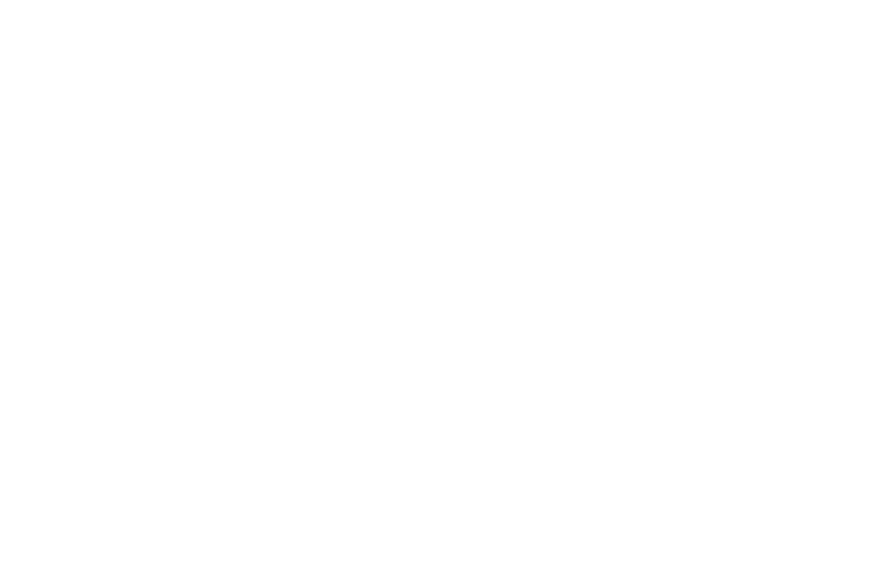
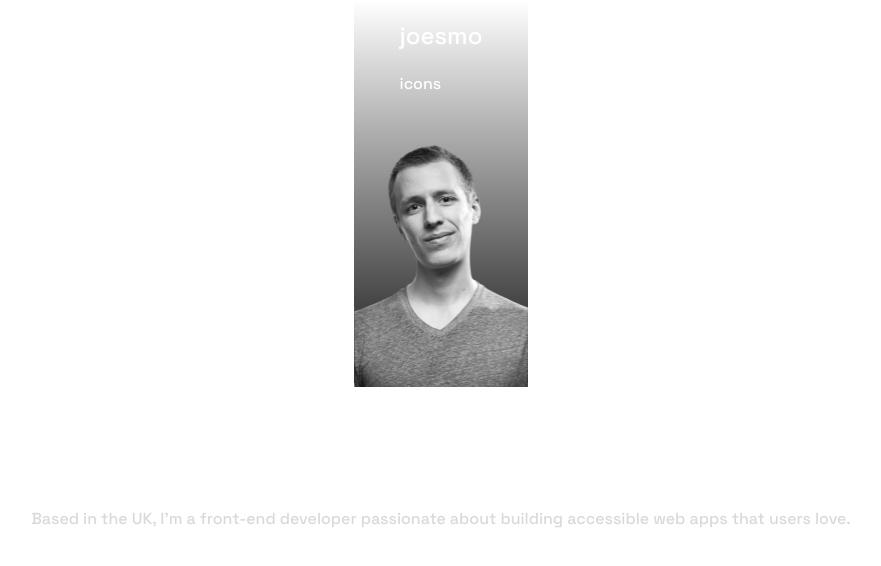
Before and after one commit to jmosesessel/joesmo-portfolio, a React (Vite) app: page / in a window 1280 px wide. Shown: the top 566 px of the page, without its empty margins (199-1080 px from the left). Built offline with nearby package versions, Linux system fonts and the light colour scheme.

Commit message:
header phasse 1

```diff
--- a/index.html
+++ b/index.html
@@ -12,8 +12,8 @@
 		/>
 		<title>Joseph Essel Moses - portfolio</title>
 	</head>
-	<body>
-		<div id="root" class="bg-red-700"></div>
+	<body class="w-full bg-p-black h-full font-space-grotesk">
+		<div id="root"></div>
 		<script type="module" src="/src/main.jsx"></script>
 	</body>
 </html>
--- a/src/App.jsx
+++ b/src/App.jsx
@@ -1,19 +1,19 @@
-import { useState } from 'react'
-import reactLogo from './assets/react.svg'
-import viteLogo from '/vite.svg'
-import './App.css'
+import { useState } from "react";
+import reactLogo from "./assets/react.svg";
+import viteLogo from "/vite.svg";
+import "./App.css";
+import Header from "./components/Header";
 
 function App() {
-  const [count, setCount] = useState(0)
+	const [count, setCount] = useState(0);
 
-  return (
-    <>
-      <div>
-
+	return (
+		<>
+			<div className="flex flex-col w-full h-full min-h-screen font-space-grotesk">
+        <Header />
       </div>
-
-    </>
-  )
+		</>
+	);
 }
 
-export default App
+export default App;
--- /dev/null
+++ b/src/components/Header.jsx
@@ -0,0 +1,17 @@
+import React from 'react'
+import HeaderImagePortion from './HeaderImagePortion'
+import HeaderContentPortion from './HeaderContentPortion'
+
+const Header = () => {
+  return (
+    <>
+        <header className='flex flex-col justify-center items-center'>
+            <HeaderImagePortion/>
+
+            <HeaderContentPortion/>
+        </header>
+    </>
+  )
+}
+
+export default Header
--- /dev/null
+++ b/src/components/HeaderContentPortion.jsx
@@ -0,0 +1,15 @@
+import React from 'react'
+
+const HeaderContentPortion = () => {
+  return (
+    <>
+        <div className='flex flex-col justify-center items-center text-p-white mx-4'>
+          <p className='text-[2.5rem] mb-6 text-center font-semibold'>Nice to meet you! I’m <span className=' border-b-p-green'>Adam Keyes.</span> </p>
+          <p className='text-center text-p-grey mb-6 '>Based in the UK, I’m a front-end developer passionate about building accessible web apps that users love.</p>
+          <p className='text-p-white'>CONTACT ME</p>
+        </div>
+    </>
+  )
+}
+
+export default HeaderContentPortion
--- /dev/null
+++ b/src/components/HeaderImagePortion.jsx
@@ -0,0 +1,19 @@
+import React from 'react'
+import Photo from '../assets/images/photo.svg'
+const HeaderImagePortion = () => {
+  return (
+    <>
+        <div className='text-p-white flex flex-col items-center mb-[2.5rem] w-[10.875rem] h-[23.9375rem] bg-gradient-to-t from-p-black '>
+          <div className='mb-[3.06rem] mt-[1.25rem] mx-[0.63rem]'>
+            <h1 className='text-p-white text-2xl mb-5'>joesmo</h1>
+            <div>
+              icons
+            </div>
+          </div>
+          <img className='w-[10.88794rem] h[15.125rem]' src={Photo} alt="profile picture" />
+        </div>
+    </>
+  )
+}
+
+export default HeaderImagePortion
```
Also changed, not shown: src/assets/images/photo.svg (added).
